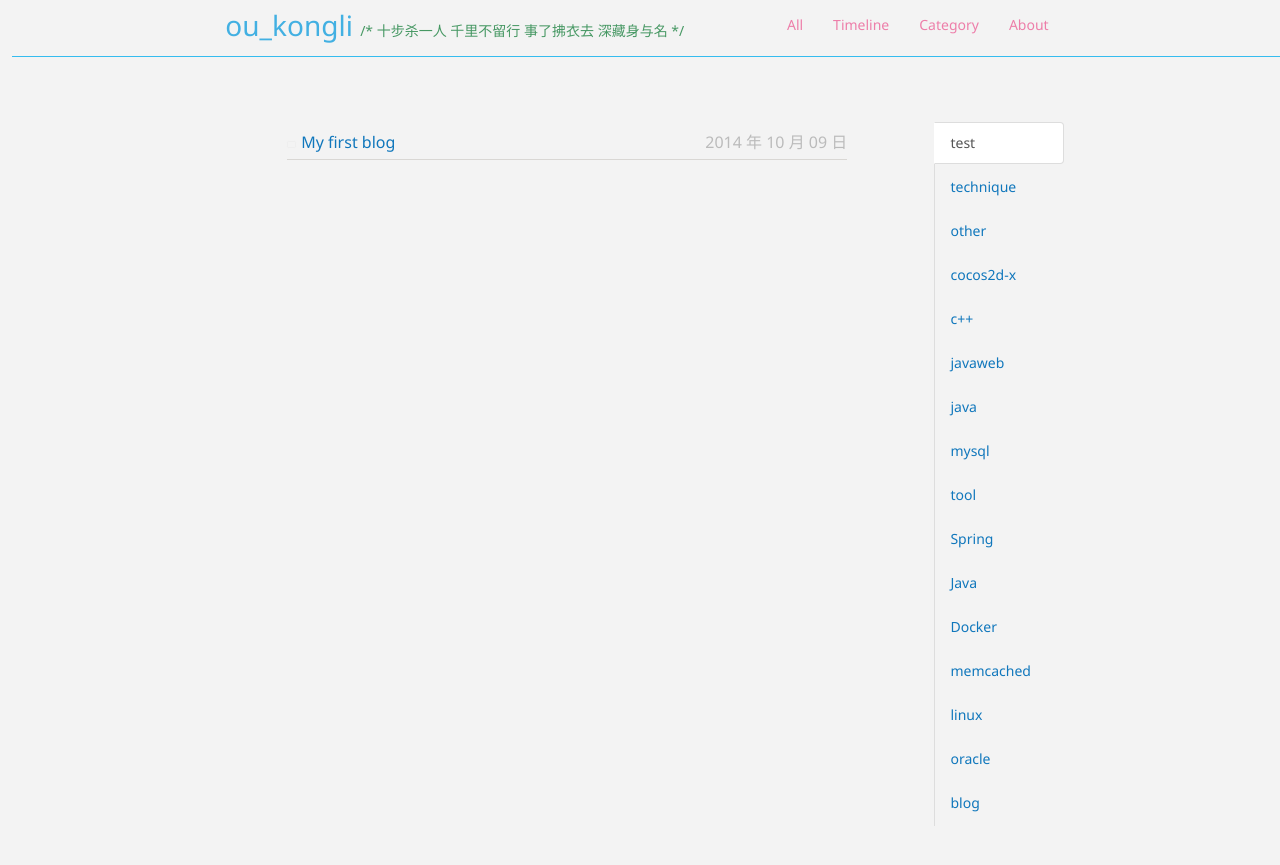
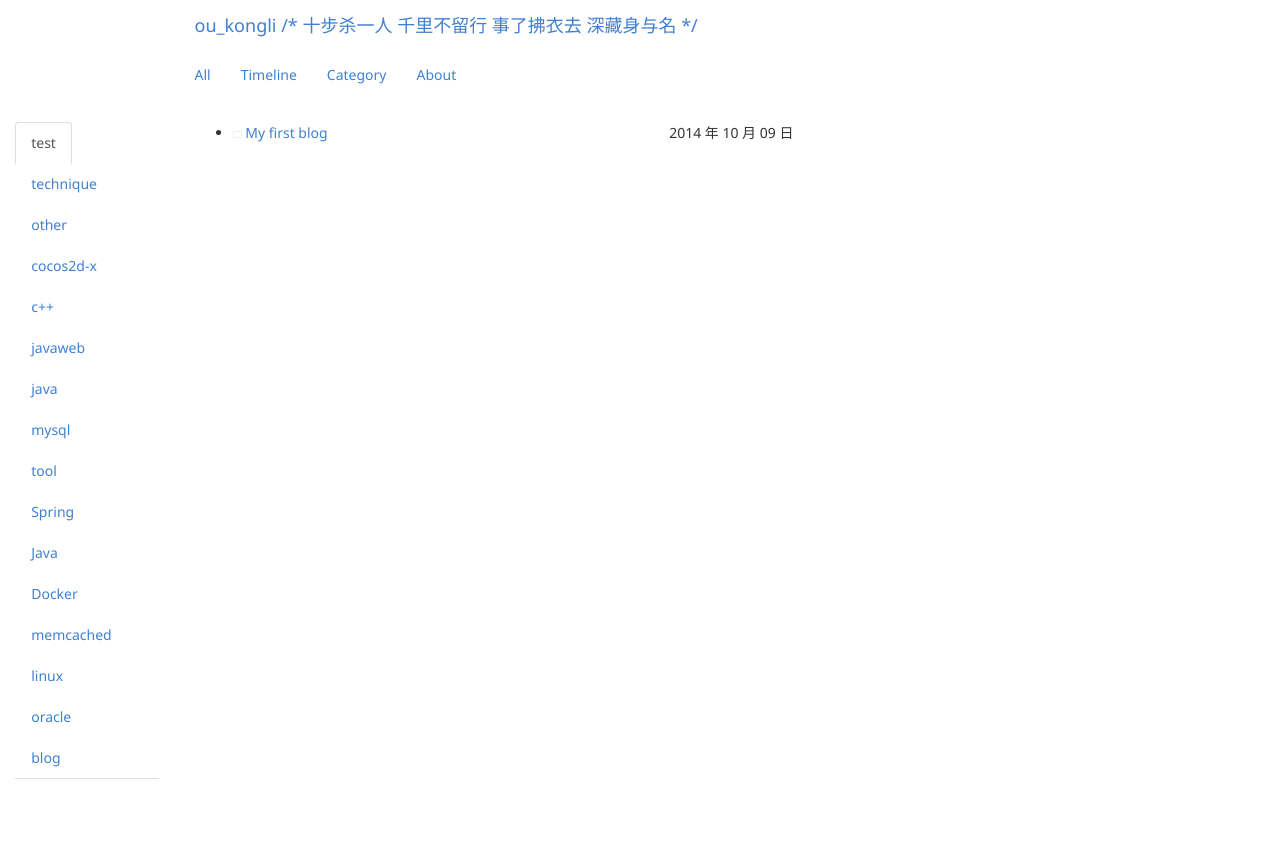
Before and after one commit to ouyangkongli/ouyangkongli.github.io, a Jekyll site: the page built from categories.html, in a window 1280 px wide and 900 px high. Shown: the top 865 px of the window. Built offline with Jekyll 4.4.1, drawn with Linux system fonts in a browser that asks for light colours; nearby versions of some CDN libraries.

Commit message:
update css

```diff
--- a/css/oukongli.css
+++ b/css/oukongli.css
@@ -1,449 +1,449 @@
 @charset "utf-8";
 
-a {
-  text-decoration: none;
-}
+/*a {*/
+  /*text-decoration: none;*/
+/*}*/
 
-a:link {
-  color: #1077BC;
-}
+/*a:link {*/
+  /*color: #1077BC;*/
+/*}*/
 
-a:hover {
-  color: #FF9900;
-  text-decoration: none;
-}
+/*a:hover {*/
+  /*color: #FF9900;*/
+  /*text-decoration: none;*/
+/*}*/
 
-a:active {
-  color: #FF6699;
-  text-decoration: none;
-}
+/*a:active {*/
+  /*color: #FF6699;*/
+  /*text-decoration: none;*/
+/*}*/
 
-a:visited {
-  color: #FF6699;
-}
+/*a:visited {*/
+  /*color: #FF6699;*/
+/*}*/
 
 
-html, body, div.wrapper {
-  height: 100%;
-  background-color: #F3F3F3;
-}
+/*html, body, div.wrapper {*/
+  /*height: 100%;*/
+  /*background-color: #F3F3F3;*/
+/*}*/
 
 
-.paragraph {
-  font-size: 15px;
-  text-indent: 2em;
-}
+/*.paragraph {*/
+  /*font-size: 15px;*/
+  /*text-indent: 2em;*/
+/*}*/
 
 
-.fa-folder-open, .fa-tags, .fa-calendar {
-  color:#A84365;
-}
+/*.fa-folder-open, .fa-tags, .fa-calendar {*/
+  /*color:#A84365;*/
+/*}*/
 
-.fa-double-angle-right {
-  color: #FF6699;
-}
+/*.fa-double-angle-right {*/
+  /*color: #FF6699;*/
+/*}*/
 
 
-.highlight pre,code {
-  font-size: 12px;
-  /*color:#93A1A1;*/
-}
+/*.highlight pre,code {*/
+  /*font-size: 12px;*/
+  /*!*color:#93A1A1;*!*/
+/*}*/
 
-blockquote {
-  font-size: 14px;
-}
+/*blockquote {*/
+  /*font-size: 14px;*/
+/*}*/
 
-blockquote p {
-  font-size: 14px;
-  padding: 5px;
-  width: 100%;
-  white-space: nowrap;
-}
+/*blockquote p {*/
+  /*font-size: 14px;*/
+  /*padding: 5px;*/
+  /*width: 100%;*/
+  /*white-space: nowrap;*/
+/*}*/
 
-a.navbar-brand {
-  height: auto;
-  padding-left: 0px;
-}
+/*a.navbar-brand {*/
+  /*height: auto;*/
+  /*padding-left: 0px;*/
+/*}*/
 
-#nav-menu{
-  float: right;
-}
+/*#nav-menu{*/
+  /*float: right; */
+/*}*/
 
-#nav-wrap {
-    width: 100%;
-}
+/*#nav-wrap {*/
+    /*width: 100%;*/
+/*}*/
 
-.navbar-header {
-	position:fixed;
-	z-index: 9999;
-	top:0;
-	opacity:0.8;
-}
+/*.navbar-header {*/
+	/*position:fixed;*/
+	/*z-index: 9999;*/
+	/*top:0;*/
+	/*opacity:0.8;*/
+/*}*/
 
-#nav-wrap .navbar-header {
-    width: 100%;
-	border-bottom: solid 1px  #06aeee;
-}
+/*#nav-wrap .navbar-header {*/
+    /*width: 100%;*/
+	/*border-bottom: solid 1px  #06aeee;*/
+/*}*/
 
-.navbar ul.nav {
-  padding: 15px 20px 15px;
-  height:auto;
-}
+/*.navbar ul.nav {*/
+  /*padding: 15px 20px 15px;*/
+  /*height:auto;*/
+/*}*/
 
-.row {
-	margin-top:50px;
-	margin-bottom:50px;
-}
+/*.row {*/
+	/*margin-top:50px;*/
+	/*margin-bottom:50px;*/
+/*}*/
 
-#nav-menu a, #nav-menu a:hover, #nav-menu a:focus {
-  background-color: transparent;
-  box-shadow:none;
-}
+/*#nav-menu a, #nav-menu a:hover, #nav-menu a:focus {*/
+  /*background-color: transparent;*/
+  /*box-shadow:none;*/
+/*}*/
 
-#nav-menu a {
-  color:#EC6197;
-}
+/*#nav-menu a {*/
+  /*color:#EC6197; */
+/*}*/
 
-ul.tag_box {
-  margin-left: 0;
-}
+/*ul.tag_box {*/
+  /*margin-left: 0;*/
+/*}*/
 
-ul.tag_box > li:first-child {
-  padding-left: 0px;
-}
+/*ul.tag_box > li:first-child {*/
+  /*padding-left: 0px;*/
+/*}*/
 
-.site-title {
-  font-size: 14px;
-  color: #1B813F;
-}
+/*.site-title {*/
+  /*font-size: 14px;*/
+  /*color: #1B813F;*/
+/*}*/
 
-.site-author {
-  font-size: 28px;
-  color: #169FDE;
-}
+/*.site-author {*/
+  /*font-size: 28px;*/
+  /*color: #169FDE;*/
+/*}*/
 
-div.wrapper>div.typo{
-  padding-bottom: 60px;
-}
+/*div.wrapper>div.typo{*/
+  /*padding-bottom: 60px;*/
+/*}*/
 
-div.bottom {
-  position: relative;
-  margin-top: -60px;
-  height: 60px;
-  clear: both;
-}
+/*div.bottom {*/
+  /*position: relative;*/
+  /*margin-top: -60px;*/
+  /*height: 60px;*/
+  /*clear: both;*/
+/*}*/
 
 
-a.license {
-  color:#5E6087;
-}
+/*a.license {*/
+  /*color:#5E6087;*/
+/*}*/
 
-ul.nav.nav-tabs {
-  list-style: none;
-}
+/*ul.nav.nav-tabs {*/
+  /*list-style: none;*/
+/*}*/
 
-ul#support {
-  margin-top: 20px;
-}
+/*ul#support {*/
+  /*margin-top: 20px;*/
+/*}*/
 
-.dispear {
-  border-color: #F3F3F3;
-}
+/*.dispear {*/
+  /*border-color: #F3F3F3;*/
+/*}*/
 
-ul#support.dispear>li {
-  display:none;
-}
+/*ul#support.dispear>li {*/
+  /*display:none;*/
+/*}*/
 
-ul#support.dispear>li:first-child {
-  display:block;
-}
+/*ul#support.dispear>li:first-child {*/
+  /*display:block;*/
+/*}*/
 
-ul#support.dispear>li>a {
-  border-color: #F3F3F3;
-  color: #F3F3F3;
-}
+/*ul#support.dispear>li>a {*/
+  /*border-color: #F3F3F3;*/
+  /*color: #F3F3F3;*/
+/*}*/
 
-ul#support.dispear>li>a:hover {
-  background-color: transparent;
-}
+/*ul#support.dispear>li>a:hover {*/
+  /*background-color: transparent;*/
+/*}*/
 
 
-ul#support.dispear>li:first-child>a:hover {
-  color: #CC527A;
-}
+/*ul#support.dispear>li:first-child>a:hover {*/
+  /*color: #CC527A;*/
+/*}*/
 
-ul#support.dispear>li:first-child>a>i.fa-star-o {
-  color: #F3F3F3;
-}
+/*ul#support.dispear>li:first-child>a>i.fa-star-o {*/
+  /*color: #F3F3F3;*/
+/*}*/
 
-ul#support.dispear>li:first-child>a:hover>i.fa-star-o {
-  color: #E8175D;
-}
+/*ul#support.dispear>li:first-child>a:hover>i.fa-star-o {*/
+  /*color: #E8175D;*/
+/*}*/
 
-#support.show a {
-  color: #CC527A;
-}
+/*#support.show a {*/
+  /*color: #CC527A;*/
+/*}*/
 
-.fa-ok, .fa-star-o {
-  color: #E8175D;
-}
+/*.fa-ok, .fa-star-o {*/
+  /*color: #E8175D;*/
+/*}*/
 
-ul#support.show {
-  border-color: #F3F3F3;
-}
+/*ul#support.show {*/
+  /*border-color: #F3F3F3;*/
+/*}*/
 
-ul#support.show li {
-  display:block;
-}
+/*ul#support.show li {*/
+  /*display:block;*/
+/*}*/
 
-ul#support.show a {
-  border-color: #DDDDDD;
-  color:#CC527A;
-}
+/*ul#support.show a {*/
+  /*border-color: #DDDDDD;*/
+  /*color:#CC527A;*/
+/*}*/
 
-ul#support.show a i.fa-pagelines {
-  color:#308F5F;
-}
+/*ul#support.show a i.fa-pagelines {*/
+  /*color:#308F5F;*/
+/*}*/
 
-/* 文章日期样式 */
-.post-date {
-  color: #1077BC;
-}
+/*!* 文章日期样式 *!*/
+/*.post-date {*/
+  /*color: #1077BC;*/
+/*}*/
 
-table#post-data {
-  border-spacing:0;
-  border-collapse:collapse;
-}
+/*table#post-data {*/
+  /*border-spacing:0;*/
+  /*border-collapse:collapse;*/
+/*}*/
 
-table#post-data td, table#post-data th {
-  color: #1077BC;
-}
+/*table#post-data td, table#post-data th {*/
+  /*color: #1077BC;*/
+/*}*/
 
-table#post-data .fa-calendar, table#post-data .fa-bookmark, table#post-data .fa-tags {
-  color: #1077BC;
-}
+/*table#post-data .fa-calendar, table#post-data .fa-bookmark, table#post-data .fa-tags {*/
+  /*color: #1077BC;*/
+/*}*/
 
-table th {
-font-weight: bold;
-text-align: center;
-}
+/*table th {*/
+/*font-weight: bold;*/
+/*text-align: center;*/
+/*}*/
 
-table#post-data a:hover {
-  color: #FF6699;
-}
+/*table#post-data a:hover {*/
+  /*color: #FF6699;*/
+/*}*/
 
-div.tooltip.right .tooltip-arrow {
-  border-right-color: #1693A7;
-}
+/*div.tooltip.right .tooltip-arrow {*/
+  /*border-right-color: #1693A7;*/
+/*}*/
 
-div.tooltip-inner {
-  font-size: 14px;
-  color: #F3F3F3;
-  background-color: #1693A7;
-}
+/*div.tooltip-inner {*/
+  /*font-size: 14px;*/
+  /*color: #F3F3F3;*/
+  /*background-color: #1693A7;*/
+/*}*/
 
-ul.posts-list {
-  list-style: none;
-  position: relative;
-}
+/*ul.posts-list {*/
+  /*list-style: none;*/
+  /*position: relative;*/
+/*}*/
 
-ul.posts-list li{
-  border-bottom-style: solid;
-  border-bottom-width: 1px;
-  border-bottom-color: #D9D7D4;
-  margin-top: 9px;
-  padding-bottom: 5px;
-  font-size: 14px;
-}
+/*ul.posts-list li{*/
+  /*border-bottom-style: solid;*/
+  /*border-bottom-width: 1px;*/
+  /*border-bottom-color: #D9D7D4;*/
+  /*margin-top: 9px;*/
+  /*padding-bottom: 5px;*/
+  /*font-size: 14px;*/
+/*}*/
 
-a.post-url {
-  font-size: 16px;
-  margin-left: 2px;
-}
+/*a.post-url {*/
+  /*font-size: 16px;*/
+  /*margin-left: 2px;*/
+/*}*/
 
-span.post-right-info {
-  right: 0px;
-  position: absolute;
-  font-size: 16px;
-  color: #BBBBBB;
-}
+/*span.post-right-info {*/
+  /*right: 0px;*/
+  /*position: absolute;*/
+  /*font-size: 16px;*/
+  /*color: #BBBBBB;*/
+/*}*/
 
 
-ul.time-list {
-  margin-top: 10px;
-}
+/*ul.time-list {*/
+  /*margin-top: 10px;*/
+/*}*/
 
-ul.time-list a {
-  font-size: 14px;
-  color: #FF6699;
-}
+/*ul.time-list a {*/
+  /*font-size: 14px;*/
+  /*color: #FF6699;*/
+/*}*/
 
-ul.time-list a>i.fa-chevron-right{
-  color: #F3F3F3;
-}
+/*ul.time-list a>i.fa-chevron-right{*/
+  /*color: #F3F3F3;*/
+/*}*/
 
-ul.time-list>li.active>a>i.fa-chevron-right {
-  color: #333333;
-}
+/*ul.time-list>li.active>a>i.fa-chevron-right {*/
+  /*color: #333333;*/
+/*}*/
 
-p.about {
-  text-indent: 2em;
-  font-size: 18px;
-}
+/*p.about {*/
+  /*text-indent: 2em;*/
+  /*font-size: 18px;*/
+/*}*/
 
-table#about-me td{
-  font-size: 18px;
-  padding:7px;
-}
+/*table#about-me td{*/
+  /*font-size: 18px;*/
+  /*padding:7px;*/
+/*}*/
 
-table#about-me a{
-  color: #1077BC;
-}
+/*table#about-me a{*/
+  /*color: #1077BC;*/
+/*}*/
 
-ul#post_info.tag_box {
-  list-style: none;
-  margin: 0;
-  overflow: hidden;
-  padding-left: 0px;
-}
+/*ul#post_info.tag_box {*/
+  /*list-style: none;*/
+  /*margin: 0;*/
+  /*overflow: hidden; */
+  /*padding-left: 0px;*/
+/*}*/
 
-ul#tag_info.tag_box {
-  list-style: none;
-  margin: 0;
-  overflow: hidden;
-  padding-left: 0px;
-}
+/*ul#tag_info.tag_box {*/
+  /*list-style: none;*/
+  /*margin: 0;*/
+  /*overflow: hidden; */
+  /*padding-left: 0px;*/
+/*}*/
 
-ul#post_info.tag_box li {
-  line-height: 28px;
-  padding:5px;
-}
+/*ul#post_info.tag_box li {*/
+  /*line-height: 28px; */
+  /*padding:5px;*/
+/*}*/
 
-ul#post_info.tag_box li i {
-  opacity: 0.9;
-}
+/*ul#post_info.tag_box li i {*/
+  /*opacity: 0.9; */
+/*}*/
 
-ul#post_info.tag_box.inline li {
-  float: left;
-}
+/*ul#post_info.tag_box.inline li {*/
+  /*float: left; */
+/*}*/
 
-ul#post_info.tag_box a {
-  text-decoration: none;
-}
+/*ul#post_info.tag_box a {*/
+  /*text-decoration: none;*/
+/*}*/
 
-ul#post_info.tag_box a span {
-  vertical-align: super;
-  font-size: 0.8em;
-}
+/*ul#post_info.tag_box a span {*/
+  /*vertical-align: super;*/
+  /*font-size: 0.8em; */
+/*}*/
 
-div.navbar-header > div.col-md-8 {
-    padding-left: 0px;
-}
+/*div.navbar-header > div.col-md-8 {*/
+    /*padding-left: 0px;*/
+/*}*/
 
-.tabs-below > .nav-tabs,
-.tabs-right > .nav-tabs,
-.tabs-left > .nav-tabs {
-  border-bottom: 0;
-}
+/*.tabs-below > .nav-tabs,*/
+/*.tabs-right > .nav-tabs,*/
+/*.tabs-left > .nav-tabs {*/
+  /*border-bottom: 0;*/
+/*}*/
 
-.tab-content > .tab-pane,
-.pill-content > .pill-pane {
-  display: none;
-}
+/*.tab-content > .tab-pane,*/
+/*.pill-content > .pill-pane {*/
+  /*display: none;*/
+/*}*/
 
-.tab-content > .active,
-.pill-content > .active {
-  display: block;
-}
+/*.tab-content > .active,*/
+/*.pill-content > .active {*/
+  /*display: block;*/
+/*}*/
 
-.tabs-below > .nav-tabs {
-  border-top: 1px solid #ddd;
-}
+/*.tabs-below > .nav-tabs {*/
+  /*border-top: 1px solid #ddd;*/
+/*}*/
 
-.tabs-below > .nav-tabs > li {
-  margin-top: -1px;
-  margin-bottom: 0;
-}
+/*.tabs-below > .nav-tabs > li {*/
+  /*margin-top: -1px;*/
+  /*margin-bottom: 0;*/
+/*}*/
 
-.tabs-below > .nav-tabs > li > a {
-  -webkit-border-radius: 0 0 4px 4px;
-     -moz-border-radius: 0 0 4px 4px;
-          border-radius: 0 0 4px 4px;
-}
+/*.tabs-below > .nav-tabs > li > a {*/
+  /*-webkit-border-radius: 0 0 4px 4px;*/
+     /*-moz-border-radius: 0 0 4px 4px;*/
+          /*border-radius: 0 0 4px 4px;*/
+/*}*/
 
-.tabs-below > .nav-tabs > li > a:hover,
-.tabs-below > .nav-tabs > li > a:focus {
-  border-top-color: #ddd;
-  border-bottom-color: transparent;
-}
+/*.tabs-below > .nav-tabs > li > a:hover,*/
+/*.tabs-below > .nav-tabs > li > a:focus {*/
+  /*border-top-color: #ddd;*/
+  /*border-bottom-color: transparent;*/
+/*}*/
 
-.tabs-below > .nav-tabs > .active > a,
-.tabs-below > .nav-tabs > .active > a:hover,
-.tabs-below > .nav-tabs > .active > a:focus {
-  border-color: transparent #ddd #ddd #ddd;
-}
+/*.tabs-below > .nav-tabs > .active > a,*/
+/*.tabs-below > .nav-tabs > .active > a:hover,*/
+/*.tabs-below > .nav-tabs > .active > a:focus {*/
+  /*border-color: transparent #ddd #ddd #ddd;*/
+/*}*/
 
-.tabs-left > .nav-tabs > li,
-.tabs-right > .nav-tabs > li {
-  float: none;
-}
+/*.tabs-left > .nav-tabs > li,*/
+/*.tabs-right > .nav-tabs > li {*/
+  /*float: none;*/
+/*}*/
 
-.tabs-left > .nav-tabs > li > a,
-.tabs-right > .nav-tabs > li > a {
-  min-width: 74px;
-  margin-right: 0;
-  margin-bottom: 3px;
-}
+/*.tabs-left > .nav-tabs > li > a,*/
+/*.tabs-right > .nav-tabs > li > a {*/
+  /*min-width: 74px;*/
+  /*margin-right: 0;*/
+  /*margin-bottom: 3px;*/
+/*}*/
 
-.tabs-left > .nav-tabs {
-  float: left;
-  margin-right: 19px;
-  border-right: 1px solid #ddd;
-}
+/*.tabs-left > .nav-tabs {*/
+  /*float: left;*/
+  /*margin-right: 19px;*/
+  /*border-right: 1px solid #ddd;*/
+/*}*/
 
-.tabs-left > .nav-tabs > li > a {
-  margin-right: -1px;
-  -webkit-border-radius: 4px 0 0 4px;
-     -moz-border-radius: 4px 0 0 4px;
-          border-radius: 4px 0 0 4px;
-}
+/*.tabs-left > .nav-tabs > li > a {*/
+  /*margin-right: -1px;*/
+  /*-webkit-border-radius: 4px 0 0 4px;*/
+     /*-moz-border-radius: 4px 0 0 4px;*/
+          /*border-radius: 4px 0 0 4px;*/
+/*}*/
 
-.tabs-left > .nav-tabs > li > a:hover,
-.tabs-left > .nav-tabs > li > a:focus {
-  border-color: #eeeeee #dddddd #eeeeee #eeeeee;
-}
+/*.tabs-left > .nav-tabs > li > a:hover,*/
+/*.tabs-left > .nav-tabs > li > a:focus {*/
+  /*border-color: #eeeeee #dddddd #eeeeee #eeeeee;*/
+/*}*/
 
-.tabs-left > .nav-tabs .active > a,
-.tabs-left > .nav-tabs .active > a:hover,
-.tabs-left > .nav-tabs .active > a:focus {
-  border-color: #ddd transparent #ddd #ddd;
-  *border-right-color: #ffffff;
-}
+/*.tabs-left > .nav-tabs .active > a,*/
+/*.tabs-left > .nav-tabs .active > a:hover,*/
+/*.tabs-left > .nav-tabs .active > a:focus {*/
+  /*border-color: #ddd transparent #ddd #ddd;*/
+  /**border-right-color: #ffffff;*/
+/*}*/
 
-.tabs-right > .nav-tabs {
-  float: right;
-  margin-left: 19px;
-  border-left: 1px solid #ddd;
-}
+/*.tabs-right > .nav-tabs {*/
+  /*float: right;*/
+  /*margin-left: 19px;*/
+  /*border-left: 1px solid #ddd;*/
+/*}*/
 
-.tabs-right > .nav-tabs > li > a {
-  margin-left: -1px;
-  -webkit-border-radius: 0 4px 4px 0;
-     -moz-border-radius: 0 4px 4px 0;
-          border-radius: 0 4px 4px 0;
-}
+/*.tabs-right > .nav-tabs > li > a {*/
+  /*margin-left: -1px;*/
+  /*-webkit-border-radius: 0 4px 4px 0;*/
+     /*-moz-border-radius: 0 4px 4px 0;*/
+          /*border-radius: 0 4px 4px 0;*/
+/*}*/
 
-.tabs-right > .nav-tabs > li > a:hover,
-.tabs-right > .nav-tabs > li > a:focus {
-  border-color: #eeeeee #eeeeee #eeeeee #dddddd;
-}
+/*.tabs-right > .nav-tabs > li > a:hover,*/
+/*.tabs-right > .nav-tabs > li > a:focus {*/
+  /*border-color: #eeeeee #eeeeee #eeeeee #dddddd;*/
+/*}*/
 
-.tabs-right > .nav-tabs .active > a,
-.tabs-right > .nav-tabs .active > a:hover,
-.tabs-right > .nav-tabs .active > a:focus {
-  border-color: #ddd #ddd #ddd transparent;
-  *border-left-color: #ffffff;
-}
+/*.tabs-right > .nav-tabs .active > a,*/
+/*.tabs-right > .nav-tabs .active > a:hover,*/
+/*.tabs-right > .nav-tabs .active > a:focus {*/
+  /*border-color: #ddd #ddd #ddd transparent;*/
+  /**border-left-color: #ffffff;*/
+/*}*/
 
 body {
     font-family: Segoe WPC, Segoe UI, SFUIText-Light, HelveticaNeue-Light, sans-serif;
```
